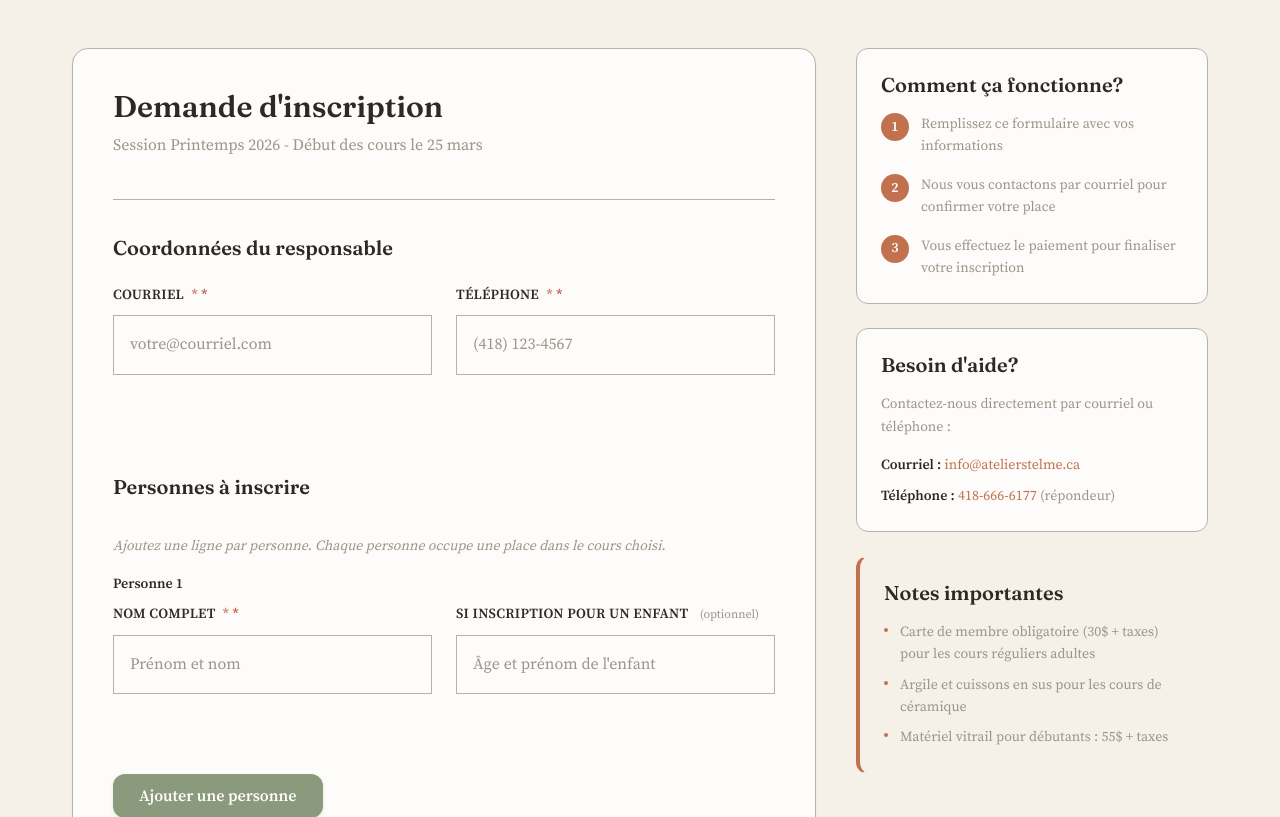
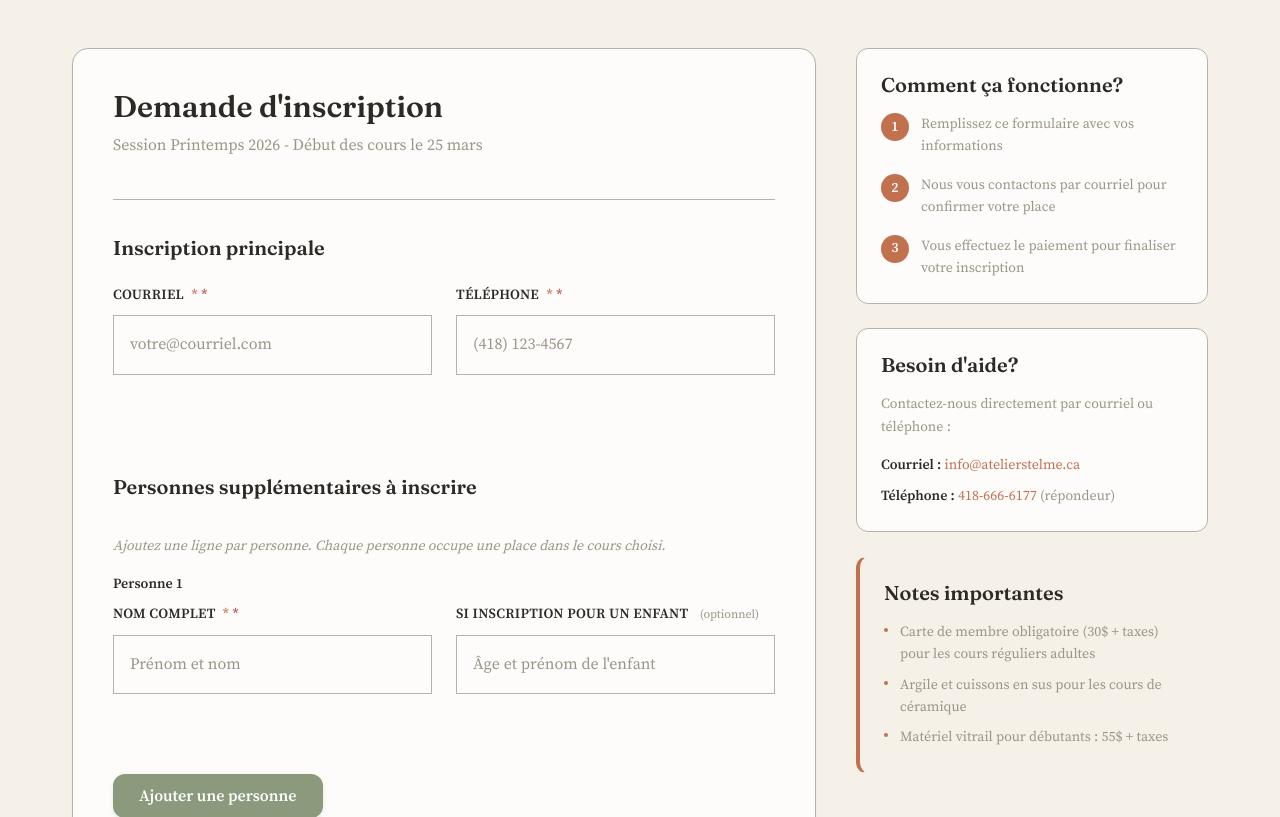
Before and after one commit to camauger/idoine, a Python web app: template src/templates/pages/inscription.html in a window 1280 px wide. Shown: the part 296-1113 px from the top of the page. Run offline with Jinja, Linux system fonts and the light colour scheme; the template is opened without the code that fills it, so the values that code supplies are empty; style sheets or scripts are compiled from the project's sources.

Commit message:
Update form labels for clarity in course registration
- Changed fieldset legends from "Coordonnées du responsable" to "Inscription principale" for better context.
- Updated fieldset legends from "Personnes à inscrire" to "Personnes supplémentaires à inscrire" to clarify the purpose of the section.
- Adjusted comments in the HTML to reflect the new labels for improved understanding.

```diff
--- a/src/templates/pages/inscription.html
+++ b/src/templates/pages/inscription.html
@@ -39,9 +39,9 @@
 
               <input type="hidden" name="participants_json" id="participants_json" value="">
 
-              {# Coordonnées du responsable (contact pour le suivi) #}
+              {# Inscription principale (contact pour le suivi) #}
               <fieldset class="form-fieldset">
-                <legend>Coordonnées du responsable</legend>
+                <legend>Inscription principale</legend>
 
                 <div class="form-row">
                   <div class="form-group">
@@ -75,9 +75,9 @@
                 </div>
               </fieldset>
 
-              {# Personnes à inscrire (données agrégées dans participants_json à l’envoi) #}
+              {# Personnes supplémentaires à inscrire (données agrégées dans participants_json à l’envoi) #}
               <fieldset class="form-fieldset" id="participants-fieldset">
-                <legend>Personnes à inscrire</legend>
+                <legend>Personnes supplémentaires à inscrire</legend>
                 <p class="form-hint">Ajoutez une ligne par personne. Chaque personne occupe une place dans le cours choisi.</p>
                 <div id="participants-list">
                   <div class="participant-block" data-participant-index="0">
```
Also changed, not shown: src/templates/pages/course-detail-form.html (+4 -4 lines).
